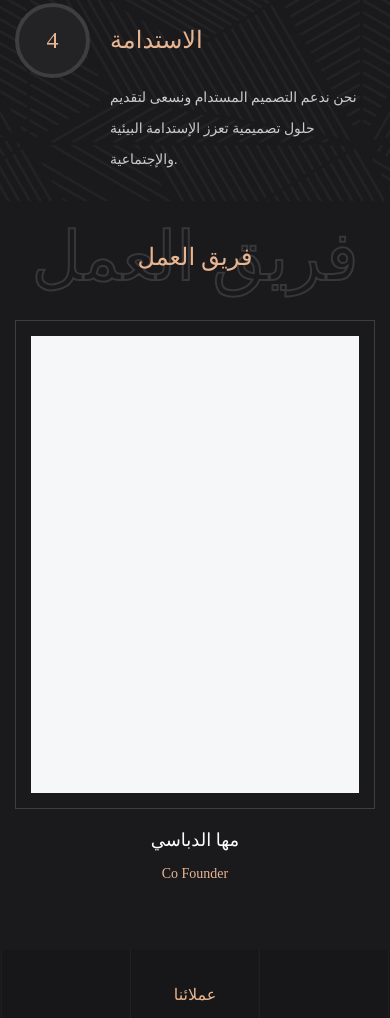
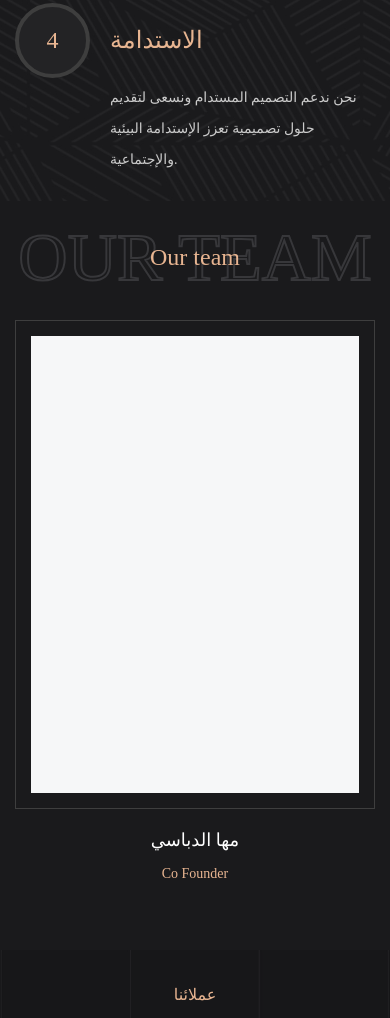
Before and after one commit to mo3az96/infinite, a plain HTML site: page en/about.html in a window 390 px wide. Shown: the part 1784-2802 px from the top of the page. Drawn offline with Linux system fonts and the light colour scheme; some packages are replaced by stand-ins of ours; a web font is replaced by a local one.

Commit message:
fix en about page

```diff
--- a/css/main.css
+++ b/css/main.css
@@ -2008,25 +2008,40 @@ html[dir=ltr] .more-link .icon {
 }
 .team-title::before {
   content: attr(data-title);
-  font-size: 235px;
   font-weight: 500;
   color: #1a1a1c;
+  text-transform: uppercase;
   -webkit-text-stroke-width: 2px;
   -webkit-text-stroke-color: #37373a;
   line-height: 1.080851;
 }
+html[dir=rtl] .team-title::before {
+  font-size: 235px;
+}
+html[dir=ltr] .team-title::before {
+  font-size: 230px;
+}
 @media (max-width: 1199px) {
-  .team-title::before {
+  html[dir=rtl] .team-title::before {
     font-size: 170px;
   }
-}
-@media (max-width: 991px) {
-  .team-title::before {
+  html[dir=ltr] .team-title::before {
+    font-size: 160px;
+  }
+}
+@media (max-width: 991px) {
+  html[dir=rtl] .team-title::before {
     font-size: 130px;
   }
-}
-@media (max-width: 767px) {
-  .team-title::before {
+  html[dir=ltr] .team-title::before {
+    font-size: 120px;
+  }
+}
+@media (max-width: 767px) {
+  html[dir=rtl] .team-title::before {
+    font-size: 17.5vw;
+  }
+  html[dir=ltr] .team-title::before {
     font-size: 17.5vw;
   }
 }
--- a/en/about.html
+++ b/en/about.html
@@ -221,8 +221,8 @@
     <section class="team-section">
       <div class="container">
         <div class="team-cont">
-          <h3 class="team-title" data-title="فريق العمل">
-            <span> فريق العمل </span>
+          <h3 class="team-title" data-title="Our team">
+            <span> Our team </span>
             <!-- <img src="../images/team/title.svg" class="img-fluid" /> -->
           </h3>
 
```
